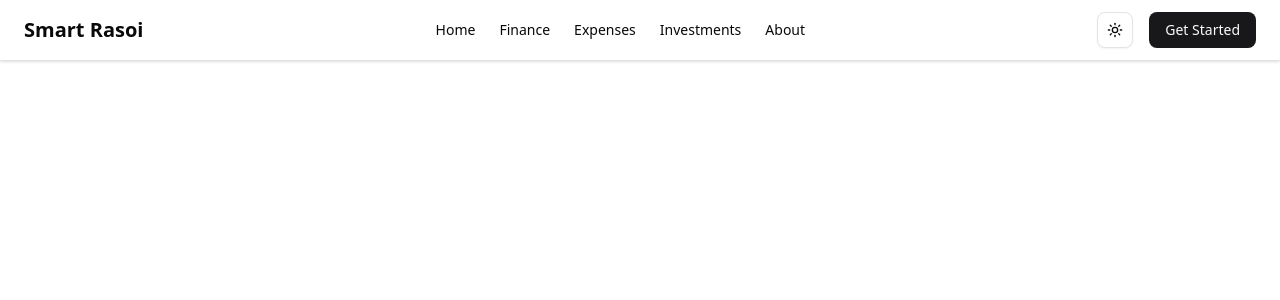
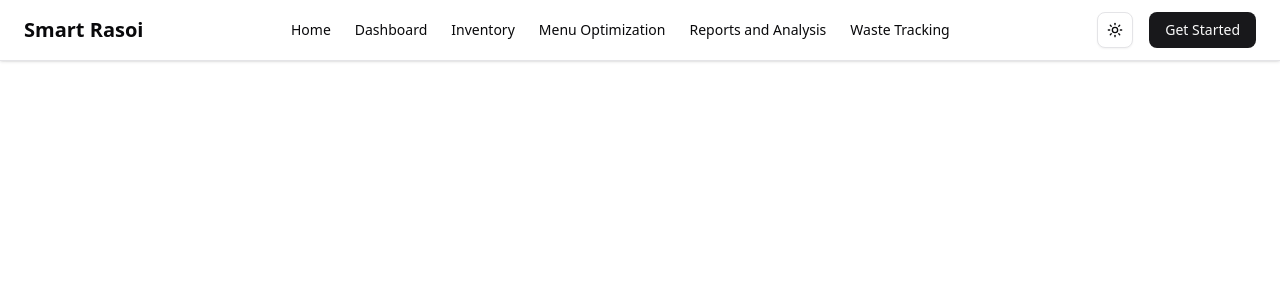
Before and after one commit to KrishPatel-AI/SmartRasoi, a Next.js app in the folder frontend/: page / in a window 1280 px wide. Shown: the top 300 px of the page. Built offline with nearby package versions, Linux system fonts and the light colour scheme.

Commit message:
Add Page Setup

```diff
--- /dev/null
+++ b/frontend/src/app/dashboard/page.tsx
@@ -0,0 +1,9 @@
+import React from 'react'
+
+const page = () => {
+  return (
+    <div>Dashboard</div>
+  )
+}
+
+export default page
--- /dev/null
+++ b/frontend/src/app/inventory/page.tsx
@@ -0,0 +1,9 @@
+import React from 'react'
+
+const page = () => {
+  return (
+    <div>Inventory</div>
+  )
+}
+
+export default page
--- a/frontend/src/app/layout.tsx
+++ b/frontend/src/app/layout.tsx
@@ -3,7 +3,7 @@ import type { Metadata } from "next";
 import { Geist, Geist_Mono } from "next/font/google";
 
 import "./globals.css";
-
+import { Navbar } from "@/components/Navbar";
 import { ThemeProvider } from "@/components/ThemeProvider";
 
 const geistSans = Geist({
@@ -39,7 +39,8 @@ export default function RootLayout({
           enableSystem
           disableTransitionOnChange
         >
-          {children}
+          <Navbar />
+          <div className="mt-16">{children}</div>
         </ThemeProvider>
       </body>
     </html>
--- /dev/null
+++ b/frontend/src/app/menu_optimization/page.tsx
@@ -0,0 +1,9 @@
+import React from 'react'
+
+const page = () => {
+  return (
+    <div>Menu Optimization</div>
+  )
+}
+
+export default page
--- a/frontend/src/app/page.tsx
+++ b/frontend/src/app/page.tsx
@@ -1,11 +1,7 @@
 import React from "react";
-
-import { Navbar } from "@/components/Navbar";
 
 export default function Home() {
   return (
-    <div className="min-h-screen overflow-hidden relative bg-background ">
-      <Navbar />
-    </div>
+    <div className="min-h-screen overflow-hidden relative bg-background "></div>
   );
 }
--- /dev/null
+++ b/frontend/src/app/reports_analysis/page.tsx
@@ -0,0 +1,9 @@
+import React from 'react'
+
+const page = () => {
+  return (
+    <div>Report and Analysis</div>
+  )
+}
+
+export default page
--- /dev/null
+++ b/frontend/src/app/waste_tracking/page.tsx
@@ -0,0 +1,9 @@
+import React from 'react'
+
+const page = () => {
+  return (
+    <div>Waste Tracking</div>
+  )
+}
+
+export default page
--- a/frontend/src/components/Navbar.tsx
+++ b/frontend/src/components/Navbar.tsx
@@ -23,31 +23,37 @@ export function Navbar() {
           </Link>
 
           <Link
-            href="/finance"
+            href="/dashboard"
             className="text-sm font-medium text-foreground hover:text-primary transition"
           >
-            Finance
+            Dashboard
           </Link>
 
           <Link
-            href="/expenses"
+            href="/inventory"
             className="text-sm font-medium text-foreground hover:text-primary transition"
           >
-            Expenses
+            Inventory
           </Link>
 
           <Link
-            href="/investments"
+            href="/menu_optimization"
             className="text-sm font-medium text-foreground hover:text-primary transition"
           >
-            Investments
+            Menu Optimization
           </Link>
 
           <Link
-            href="/about"
+            href="/reports_analysis"
             className="text-sm font-medium text-foreground hover:text-primary transition"
           >
-            About
+            Reports and Analysis
+          </Link>
+          <Link
+            href="/waste_tracking"
+            className="text-sm font-medium text-foreground hover:text-primary transition"
+          >
+           Waste Tracking
           </Link>
         </nav>
 
```
